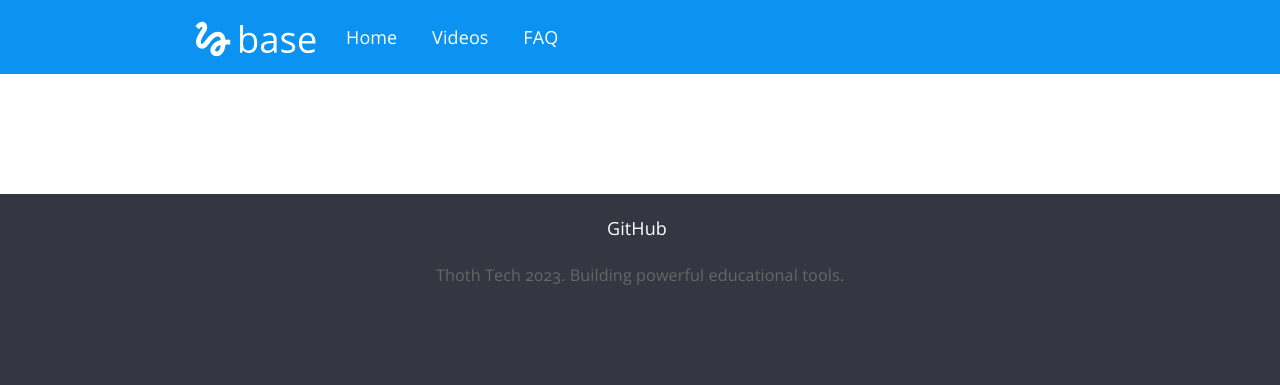
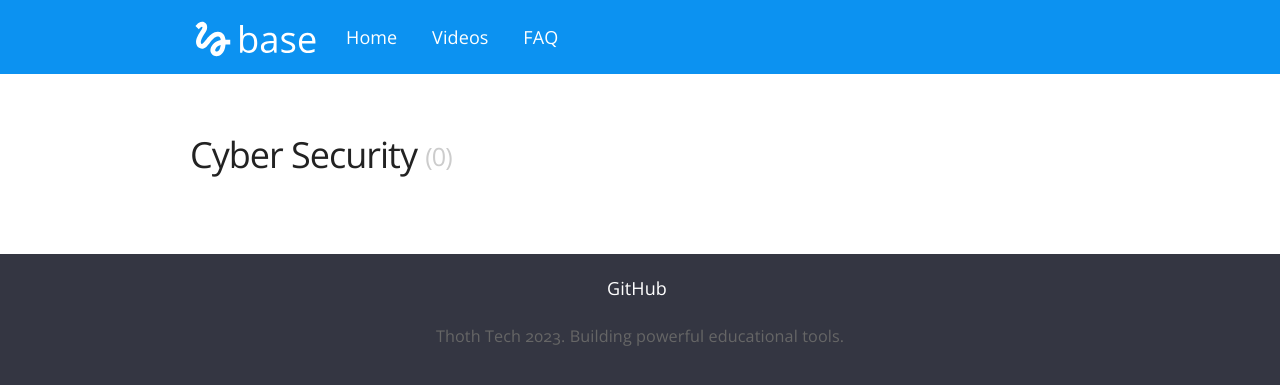
Before and after one commit to Kyle-Dav/jekyll-knowledge-base, a Jekyll site: the page built from cyber-security.html, in a window 1280 px wide. Shown: the top 385 px of the page. Built offline with Jekyll 4.4.1, drawn with Linux system fonts in a browser that asks for light colours; nearby versions of some CDN libraries.

Commit message:
Update cyber-security.html

```diff
--- a/cyber-security.html
+++ b/cyber-security.html
@@ -1,6 +1,16 @@
+---
+---
+{% assign videos = site.posts | where: "category", "cyber-security" | sort: "title" %}
+
+<h2>Cyber Security <span class="count">({{ cyber-security | size }})</span></h2>
+
+{% include listings.html listings=videos %}
+
+<!--
 ---
 ---
 
 {% for post in site.categories.Cyber-Security %}
  <li><span>{{ post.date | date_to_string }}</span> &nbsp; <a href="{{ post.url }}">{{ post.title }}</a></li>
 {% endfor %}
+-->
```
